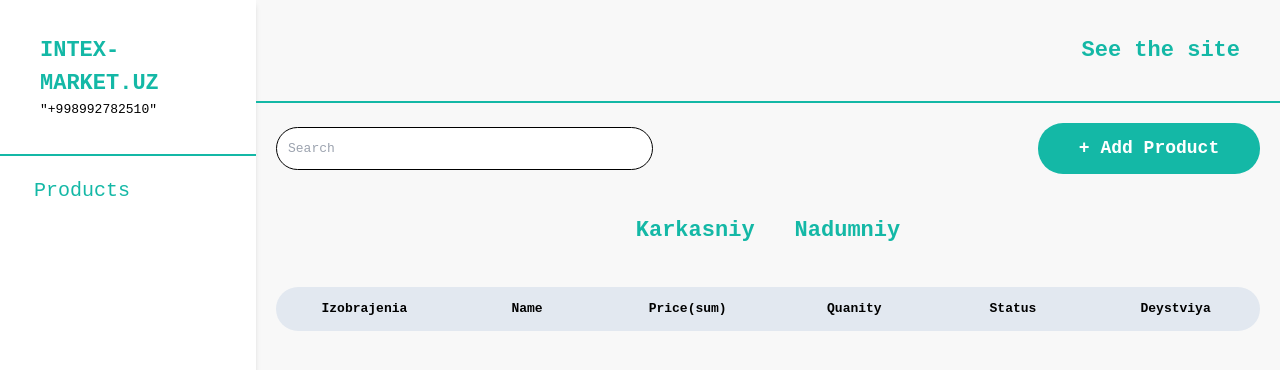
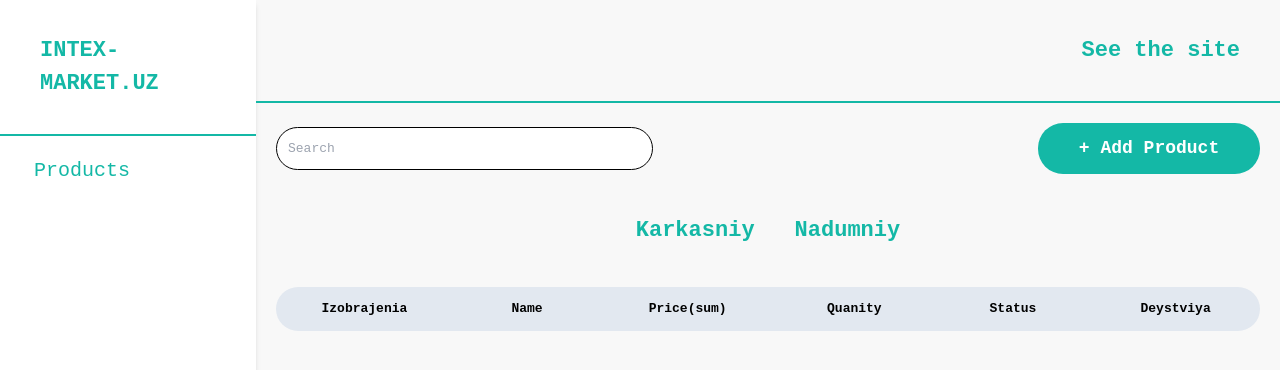
Before and after one commit to Nurbeko3/Intex-pool, a plain HTML site: page index.html in a window 1280 px wide. Shown: the top 370 px of the page. Drawn offline with nearby package versions, Linux system fonts and the light colour scheme.

Commit message:
Hammasi joyida

```diff
--- a/index.html
+++ b/index.html
@@ -18,7 +18,6 @@
         <nav class="w-[25%] bg-white shadow-md h-[108vh]">
             <div class="border-b-[2px] py-[34px] px-[40px] border-teal-500">
                 <h2 class="text-teal-500 font-bold text-[22px]">INTEX-MARKET.UZ</h2>
-                <p class="hacking-number">"+998992782510"</p>
             </div>
             <ul class="flex flex-col px-[34px] py-[20px] cursor-pointer text-[20px] text-teal-500">
                 <li>Products</li>
```
